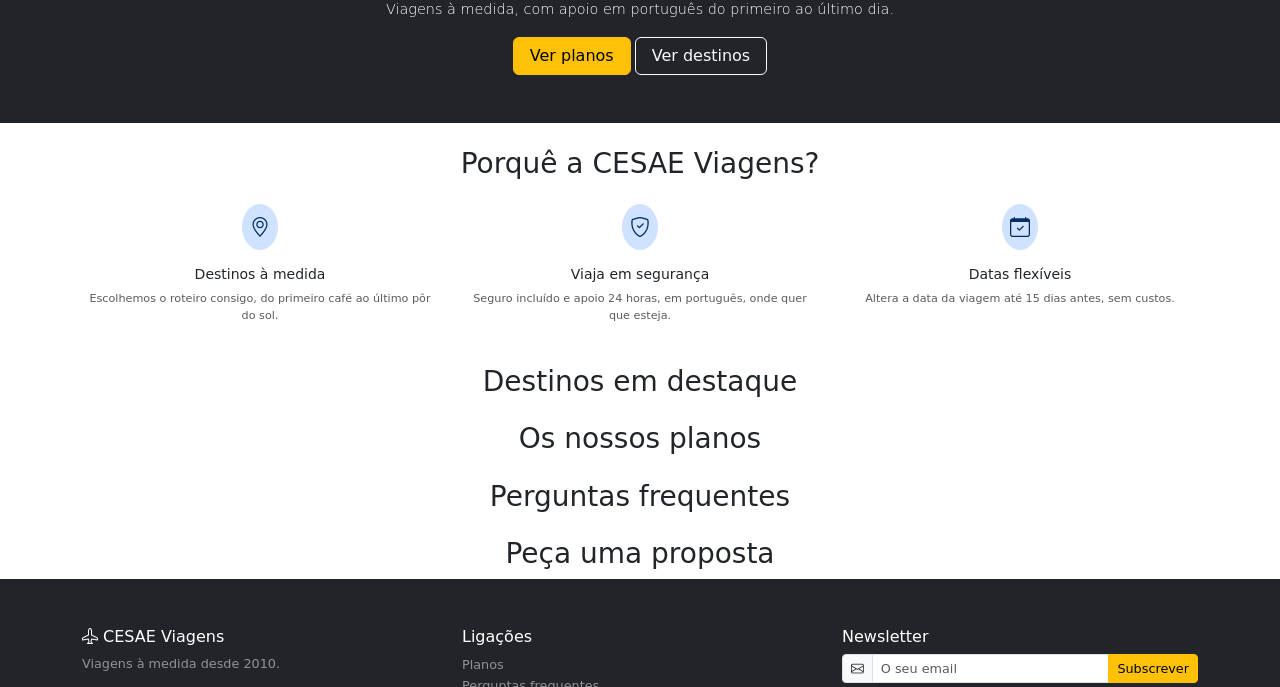
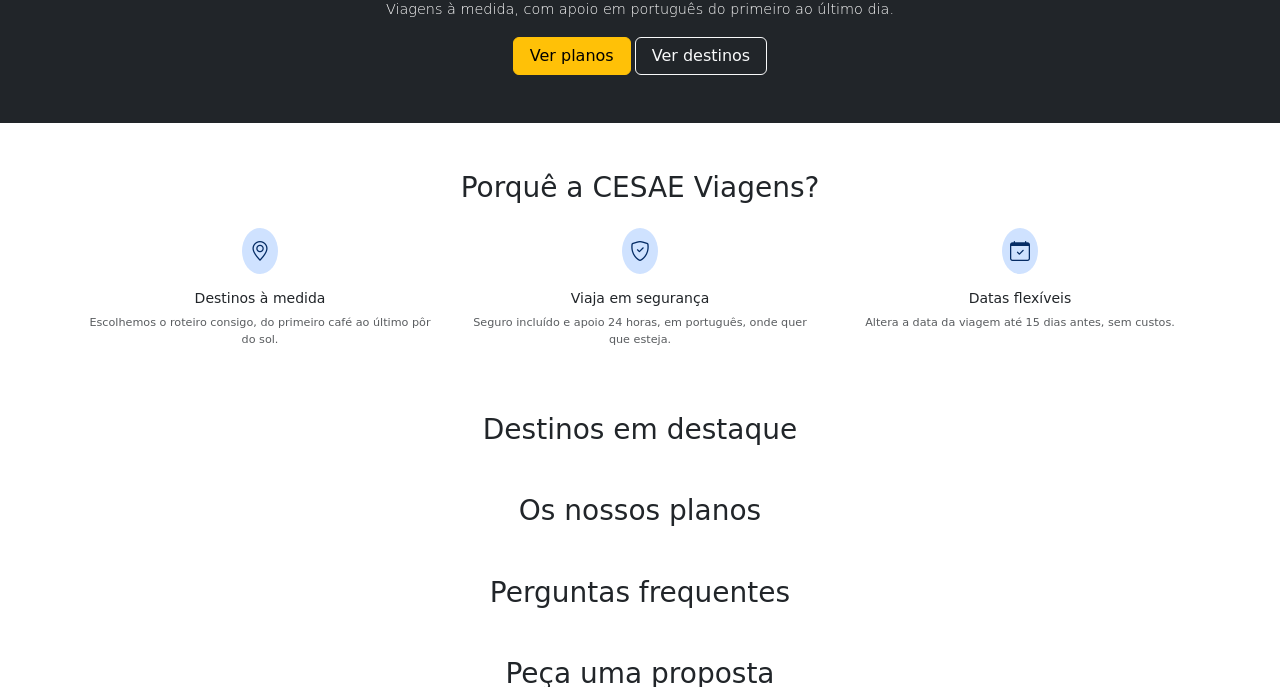
Before and after one commit to daya-parada/CESAE-Viagens, a plain HTML site: page index.html in a window 1280 px wide. Shown: the part 155-842 px from the top of the page. Drawn offline with nearby package versions, Linux system fonts and the light colour scheme.

Commit message:
other fixes

```diff
--- a/index.html
+++ b/index.html
@@ -69,7 +69,7 @@
         </section>
 
         <!-- sessao porque a CESAE -->
-        <section class="mt-4 text-center">
+        <section class="mt-5 text-center">
             <div class="container">
                 <h3 class="mb-4">Porquê a CESAE Viagens?</h3>
 
@@ -105,28 +105,28 @@
         </section>
 
         <!-- sessao destinos em destaque -->
-        <section class="mt-4 text-center">
+        <section class="mt-5 text-center">
             <div class="container">
                 <h3 class="mb-4">Destinos em destaque</h3>
             </div>
         </section>
 
         <!-- sessao os nossos planos -->
-        <section class="mt-4 text-center">
+        <section class="mt-5 text-center">
             <div class="container">
                 <h3 class="mb-4">Os nossos planos</h3>
             </div>
         </section>
 
         <!-- sessao perguntas frequentes -->
-        <section class="mt-4 text-center">
+        <section class="mt-5 text-center">
             <div class="container">
                 <h3>Perguntas frequentes</h3>
             </div>
         </section>
 
         <!-- sessao peça uma proposta -->
-        <section class="mt-4 text-center">
+        <section class="mt-5 text-center">
             <div class="container">
                 <h3>Peça uma proposta</h3>
             </div>
@@ -153,9 +153,9 @@
                 <div class="col-md-4">
                     <h6>Newsletter</h6>
                         <form class="input-group input-group-sm">
-                            <span class="input-group-text py-0" style="font-size: 0.8rem;"><i class="bi bi-envelope"></i></span>
-                            <input type="email" class="form-control py-1" style="font-size: 0.8rem;" placeholder="O seu email">
-                            <button class="btn btn-warning py-0" style="font-size: 0.8rem;" type="submit">Subscrever</button>
+                            <span class="input-group-text py-0" style="font-size: 0.7rem;"><i class="bi bi-envelope"></i></span>
+                            <input type="email" class="form-control py-1" style="font-size: 0.7rem;" placeholder="O seu email">
+                            <button class="btn btn-warning py-0" style="font-size: 0.7rem;" type="submit">Subscrever</button>
                         </form>
                         <div class="d-flex gap-2 mt-2 fs-6">
                             <a class="text-white" href="#"><i class="bi bi-instagram"></i></a>
@@ -165,8 +165,8 @@
                 </div>
             </div>
             <!-- divisor -->
-            <hr class="my-3">
-            <p class="text-center small text-white-50 mb-0">© 2026 CESAE Viagens</p>
+            <hr class="mt-3">
+            <p class="text-center text-white-50" style="font-size: 0.8rem;">© 2026 CESAE Viagens</p>
         </div>
     </footer>
 
```
